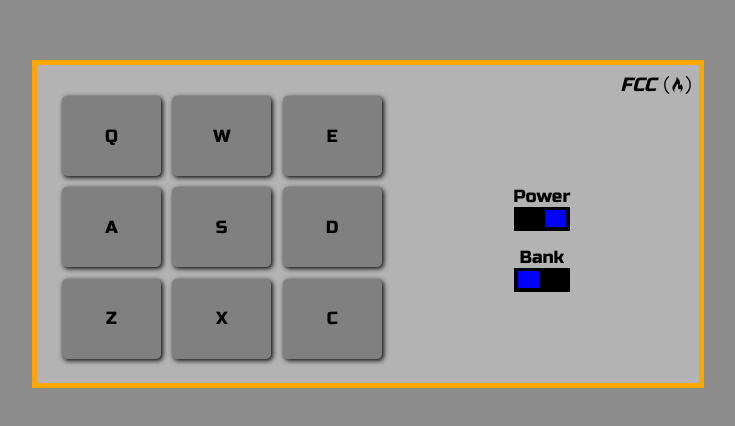
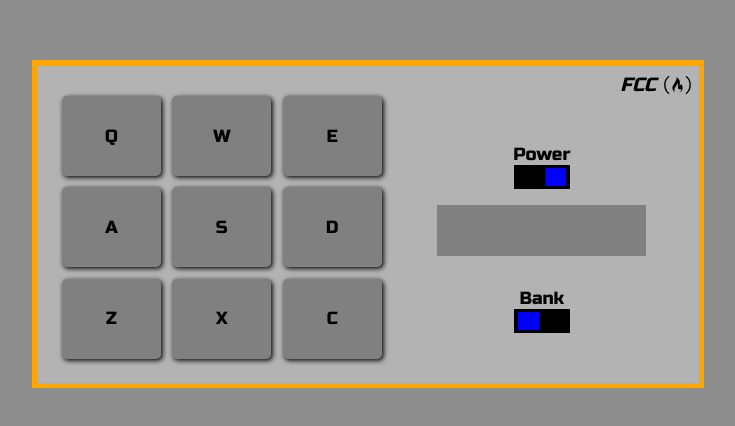
Before and after one commit to AlexGlan/fcc-drum-machine, a React (Create React App) app: page / in a window 1280 px wide. Shown: the part 176-602 px from the top of the page, without its empty margins (272-1007 px from the left). Built offline with nearby package versions, Linux system fonts and the light colour scheme.

Commit message:
feat: implement Display component in App

```diff
--- a/src/App.tsx
+++ b/src/App.tsx
@@ -5,20 +5,30 @@ import { faFreeCodeCamp } from '@fortawesome/free-brands-svg-icons';
 import data from './data/pad-mappings.json';
 import DrumPad from './components/DrumPad';
 import ToggleSwitch from './components/ToggleSwitch';
+import Display from './components/Display';
 import './styles/App.scss';
 
 
 const App = () => {
     const [bankPosition, setBankPosition] = useState('left');
     const [isPowerOn, setPower] = useState(true);
+    const [lastPlayed, setLastPlayed] = useState('');
 
     const switchPower = (): void => {
         setPower(!isPowerOn);
+        setLastPlayed('');
     }
 
     const switchBankPosition = (): void => {
         const newPosition: string = bankPosition === 'left' ? 'right' : 'left';
         setBankPosition(newPosition);
+
+        const newKit: string = newPosition === 'left' ? 'Heater Kit' : 'Smooth Piano Kit'
+        setLastPlayed(newKit);
+    }
+
+    const displayLastAction = (msg: string): void => {
+        setLastPlayed(msg);
     }
 
     return (
@@ -39,11 +49,13 @@ const App = () => {
                                 name={name}
                                 audio={audio}
                                 power={isPowerOn}
+                                lastPlayed={displayLastAction}
                             />
                         })
                 }</div>
                 <div className='right-col'>
                     <ToggleSwitch onToggle={switchPower} isToggled={true} header='Power' />
+                    <Display message={lastPlayed}/>
                     <ToggleSwitch onToggle={switchBankPosition} isToggled={false} header='Bank' />
                 </div>
             </div>
```
